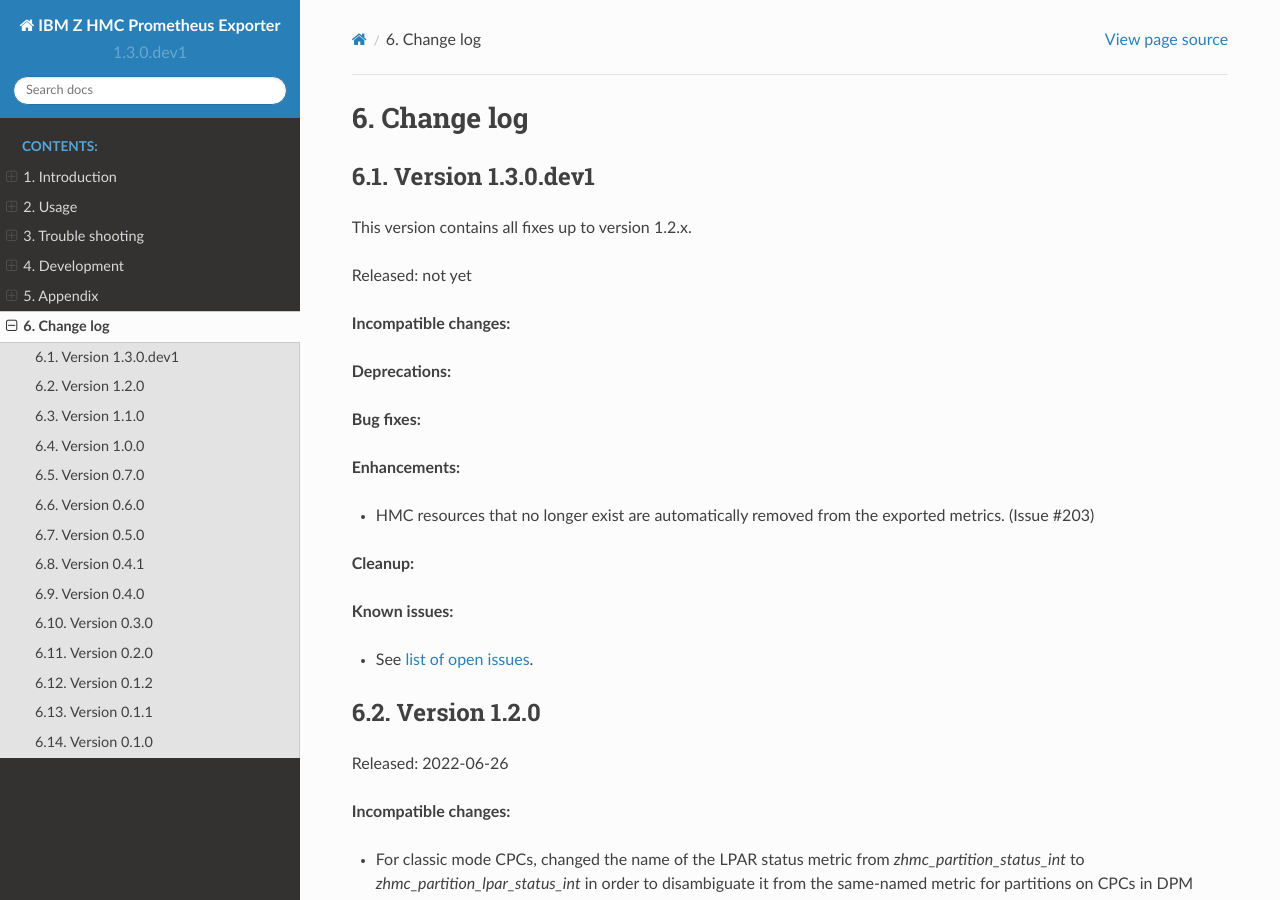
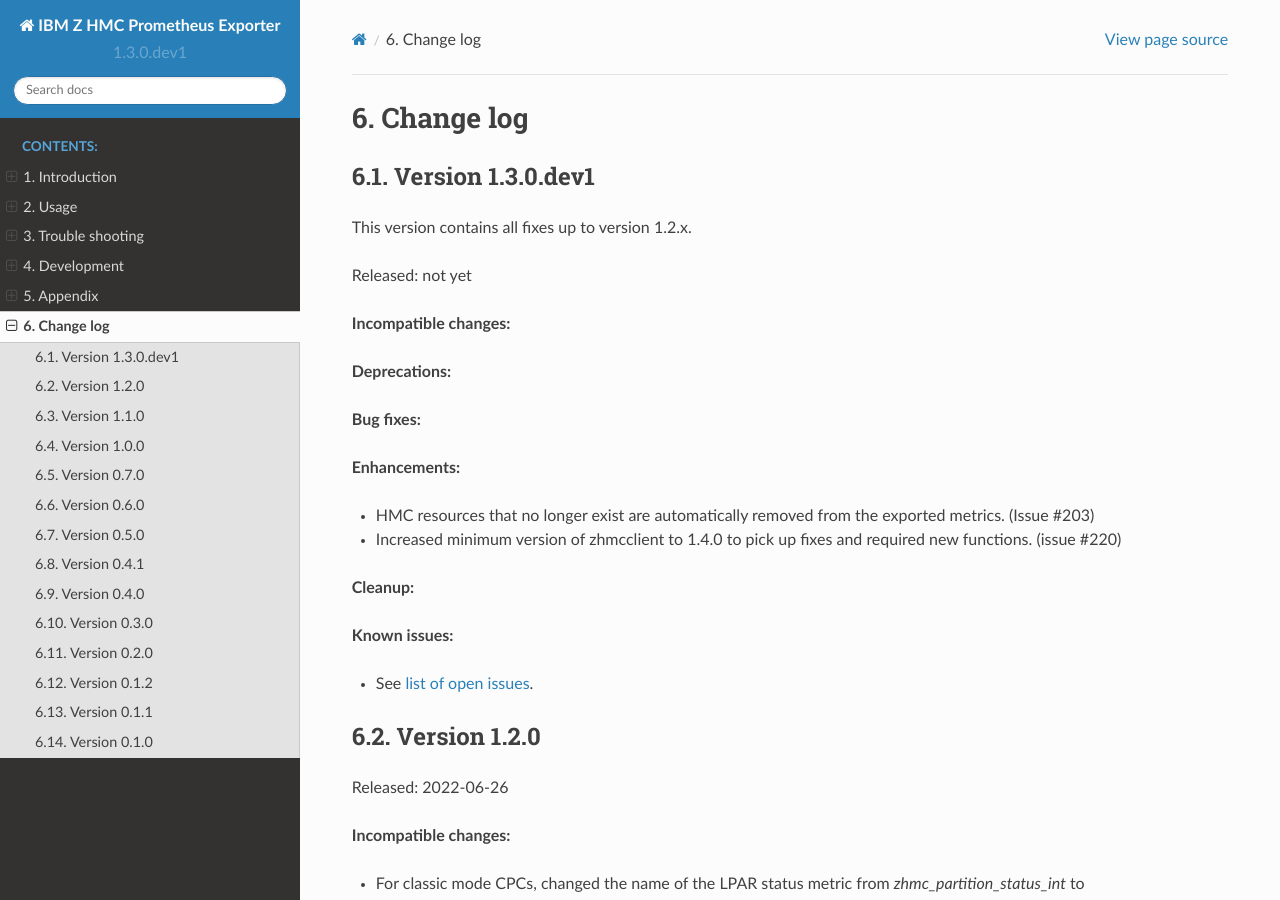
Before and after one commit to zhmcclient/zhmc-prometheus-exporter, a Sphinx documentation site: the page built from docs/changes.rst, in a window 1280 px wide and 900 px high. Built offline with Sphinx 7.4.7 and the Read the Docs theme 2.0.0, drawn with Linux system fonts in a browser that asks for light colours.

Commit message:
Increased zhmcclient to officially released 1.4.0
Signed-off-by: Andreas Maier <maiera@de.ibm.com>

```diff
--- a/docs/changes.rst
+++ b/docs/changes.rst
@@ -34,6 +34,9 @@
 
 * HMC resources that no longer exist are automatically removed from the
   exported metrics. (Issue #203)
+
+* Increased minimum version of zhmcclient to 1.4.0 to pick up fixes and
+  required new functions. (issue #220)
 
 **Cleanup:**
 
--- a/minimum-constraints.txt
+++ b/minimum-constraints.txt
@@ -71,8 +71,7 @@
 
 # Direct dependencies for runtime (must be consistent with requirements.txt)
 
-# TODO: Use zhmcclient 1.4.0 once released, before releasing this project.
-# zhmcclient==1.4.0
+zhmcclient==1.4.0
 
 prometheus-client==0.9.0
 urllib3==1.25.9; python_version <= '3.9'
--- a/requirements.txt
+++ b/requirements.txt
@@ -6,9 +6,8 @@
 
 # Direct dependencies for runtime (must be consistent with minimum-constraints.txt)
 
-# TODO: Use zhmcclient 1.4.0 once released, before releasing this project.
-git+https://github.com/zhmcclient/python-zhmcclient.git@master#egg=zhmcclient
-# zhmcclient>=1.4.0
+# git+https://github.com/zhmcclient/python-zhmcclient.git@master#egg=zhmcclient
+zhmcclient>=1.4.0
 
 prometheus-client>=0.9.0
 urllib3>=1.25.9; python_version <= '3.9'
```
Also changed, not shown: 1 other file.
